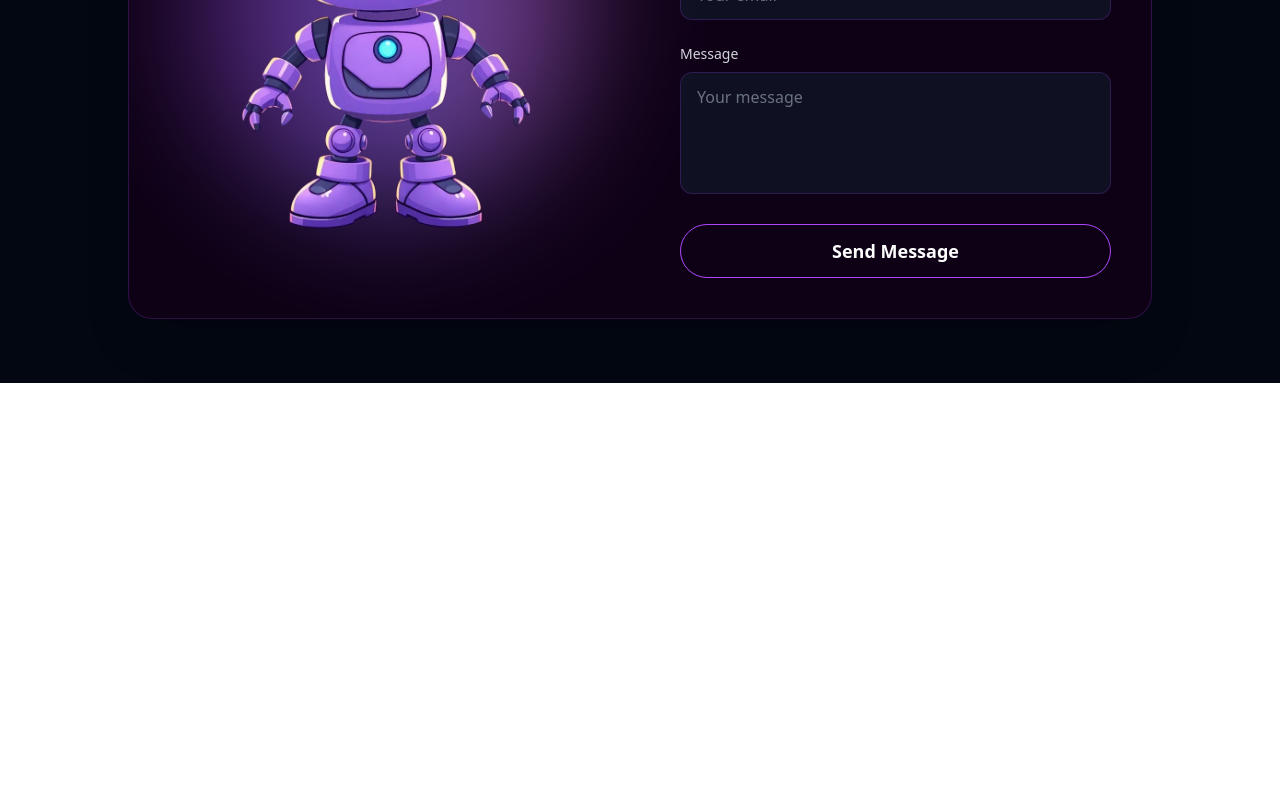
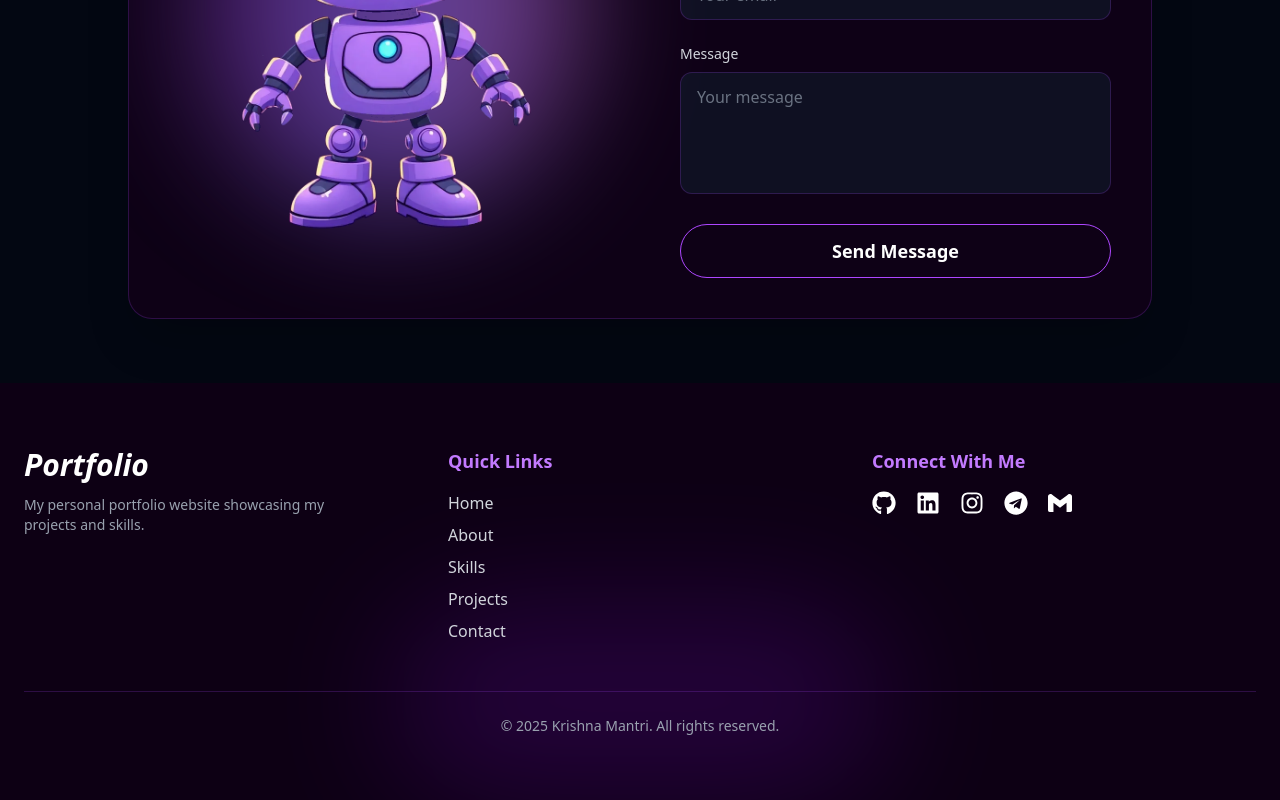
Before and after one commit to Krishna-Mantri/My_portfolio, a React (Vite) app in the folder my-portfolio/: page / in a window 1280 px wide. Shown: the part 3613-4413 px from the top of the page. Before the commit the page ends 3996 px from the top, so only its background shows below. Built offline with nearby package versions, Linux system fonts and the light colour scheme.

Commit message:
Added Footer

```diff
--- a/my-portfolio/src/App.jsx
+++ b/my-portfolio/src/App.jsx
@@ -4,6 +4,7 @@ import About from './components/about.jsx'
 import Skills from './components/Skills.jsx'
 import Projects from './components/Projects.jsx'
 import Contact from './components/Contact.jsx'
+import Footer from './components/Footer.jsx'
 import Aos from 'aos'
 import 'aos/dist/aos.css'
 function App() {
@@ -17,6 +18,7 @@ function App() {
       <Skills />
       <Projects />
       <Contact />
+      <Footer />
     </main>
   )
 }
--- /dev/null
+++ b/my-portfolio/src/components/Footer.jsx
@@ -0,0 +1,109 @@
+import React from "react";
+import {
+  FaGithub,
+  FaLinkedin,
+  FaInstagram,
+  FaTelegram,
+} from "react-icons/fa";
+import { SiGmail } from "react-icons/si";
+
+export default function Footer() {
+  return (
+    <footer className="relative bg-[#0d0014] text-white overflow-hidden">
+
+      {/* Glow Background */}
+      <div className="absolute inset-0 z-0">
+        <div className="absolute bottom-0 left-1/2 -translate-x-1/2
+                        w-125 h-50
+                        bg-purple-600/40
+                        rounded-full blur-3xl opacity-40">
+        </div>
+      </div>
+
+      {/* Content */}
+      <div className="relative z-10 max-w-7xl mx-auto px-6 py-16">
+        <div className="grid grid-cols-1 md:grid-cols-3 gap-10 text-center md:text-left">
+
+          {/* Brand */}
+          <div>
+            <h2 className="text-3xl font-bold italic text-white">
+              Portfolio
+            </h2>
+            <p className="mt-3 text-gray-400 text-sm max-w-xs">
+              My personal portfolio website showcasing my projects and skills.
+            </p>
+          </div>
+
+          {/* Quick Links */}
+          <div>
+            <h3 className="text-lg font-semibold mb-4 text-purple-400">
+              Quick Links
+            </h3>
+            <ul className="space-y-2 text-gray-300">
+              <li><a href="#home" className="hover:text-purple-400 transition">Home</a></li>
+              <li><a href="#about" className="hover:text-purple-400 transition">About</a></li>
+              <li><a href="#skills" className="hover:text-purple-400 transition">Skills</a></li>
+              <li><a href="#projects" className="hover:text-purple-400 transition">Projects</a></li>
+              <li><a href="#contact" className="hover:text-purple-400 transition">Contact</a></li>
+            </ul>
+          </div>
+
+          {/* Socials */}
+          <div>
+            <h3 className="text-lg font-semibold mb-4 text-purple-400">
+              Connect With Me
+            </h3>
+            <div className="flex justify-center md:justify-start gap-5 text-2xl">
+              <a
+                href="https://github.com/Krishna-Mantri"
+                target="_blank"
+                className="hover:text-purple-400
+                           hover:shadow-[0_0_20px_rgba(168,85,247,0.8)]
+                           transition"
+              >
+                <FaGithub />
+              </a>
+              <a
+                href="https://www.linkedin.com/in/krishna-mantri-41165628a/"
+                target="_blank"
+                className="hover:text-purple-400 transition"
+              >
+                <FaLinkedin />
+              </a>
+              <a
+                href="https://www.instagram.com/krishna.mantri2927/"
+                target="_blank"
+                className="hover:text-purple-400 transition"
+              >
+                <FaInstagram />
+              </a>
+              <a
+                href="https://t.me/Krishna_mantri"
+                target="_blank"
+                className="hover:text-purple-400 transition"
+              >
+                <FaTelegram />
+              </a>
+              <a
+                href="https://mail.google.com/mail/u/0/?view=cm&to=krishnamantri950@gmail.com&su=Portfolio%20Inquiry&body=Tell%20me%20about%20your%20project"
+                target="_blank"
+                className="hover:text-purple-400 transition"
+              >
+                <SiGmail />
+              </a>
+
+            </div>
+          </div>
+
+        </div>
+
+        {/* Divider */}
+        <div className="border-t border-purple-500/20 mt-12 pt-6 text-center">
+          <p className="text-sm text-gray-400">
+            © {new Date().getFullYear()} Krishna Mantri. All rights reserved.
+          </p>
+        </div>
+      </div>
+    </footer>
+  );
+}
--- a/my-portfolio/src/components/Hero.jsx
+++ b/my-portfolio/src/components/Hero.jsx
@@ -26,10 +26,10 @@ export default function Hero() {
                         <p className="text-base sm:text-lg md:text-lg text-gray-200 mb-6">I build responsive websites and applications with modern technologies.</p>
                         <div className="flex items-center space-x-4 mb-6">
                             <a href="https://www.linkedin.com/in/krishna-mantri-41165628a/">
-                                <FaLinkedin className='w-11 h-11 bg-gray-200 hover:bg-green-500'/>
+                                <FaLinkedin className='w-11 h-11 bg-gray-200 hover:text-purple-400 transition'/>
                             </a>
                             <a href="https://github.com/Krishna-Mantri">
-                                <FaGithub className='w-11 h-11 bg-gray-200 hover:bg-green-500'/>
+                                <FaGithub className='w-11 h-11 bg-gray-200 hover:text-purple-400 transition'/>
                             </a>
                         </div>
                         <a href={resume} download>
```
